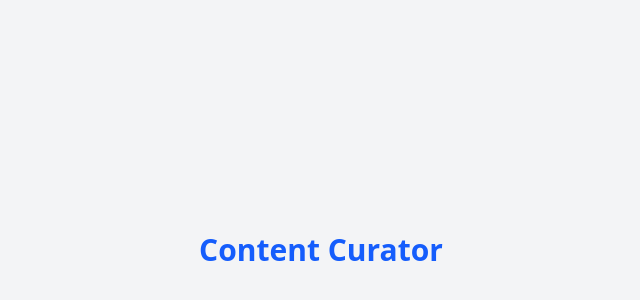
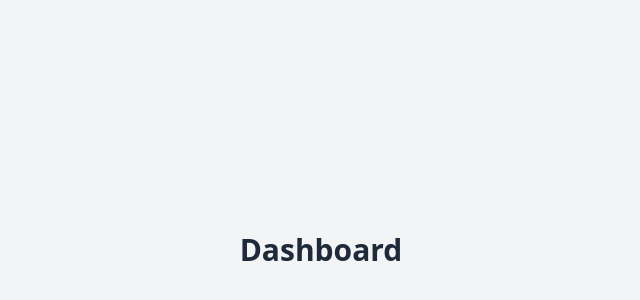
Before and after one commit to alharris-debug/content-curator, a React (Vite) app: page / in a window 1280 px wide. Shown: the part 150-450 px from the top of the page, without its empty margins (319-959 px from the left). Built offline with nearby package versions, Linux system fonts and the light colour scheme.

Commit message:
chore: add React Router with placeholder routes

```diff
--- a/package.json
+++ b/package.json
@@ -11,7 +11,8 @@
   },
   "dependencies": {
     "react": "^19.2.0",
-    "react-dom": "^19.2.0"
+    "react-dom": "^19.2.0",
+    "react-router-dom": "^7.12.0"
   },
   "devDependencies": {
     "@eslint/js": "^9.39.1",
--- a/src/App.jsx
+++ b/src/App.jsx
@@ -1,11 +1,25 @@
-function App() {
+import { Routes, Route } from 'react-router-dom'
+
+function Placeholder({ name }) {
   return (
     <div className="min-h-screen bg-gray-100 flex items-center justify-center">
-      <h1 className="text-3xl font-bold text-blue-600">
-        Content Curator
-      </h1>
+      <h1 className="text-3xl font-bold text-gray-800">{name}</h1>
     </div>
   )
 }
 
+function App() {
+  return (
+    <Routes>
+      <Route path="/" element={<Placeholder name="Dashboard" />} />
+      <Route path="/login" element={<Placeholder name="Login" />} />
+      <Route path="/clients/new" element={<Placeholder name="Add Client" />} />
+      <Route path="/clients/:id" element={<Placeholder name="Edit Client" />} />
+      <Route path="/generate" element={<Placeholder name="Generate Posts" />} />
+      <Route path="/history" element={<Placeholder name="History" />} />
+      <Route path="/settings" element={<Placeholder name="Settings" />} />
+    </Routes>
+  )
+}
+
 export default App
--- a/src/main.jsx
+++ b/src/main.jsx
@@ -1,10 +1,13 @@
 import { StrictMode } from 'react'
 import { createRoot } from 'react-dom/client'
+import { BrowserRouter } from 'react-router-dom'
 import App from './App.jsx'
 import './index.css'
 
 createRoot(document.getElementById('root')).render(
   <StrictMode>
-    <App />
+    <BrowserRouter>
+      <App />
+    </BrowserRouter>
   </StrictMode>,
 )
```
Also changed, not shown: 1 other file (tests, documents, lock files or other folders).
